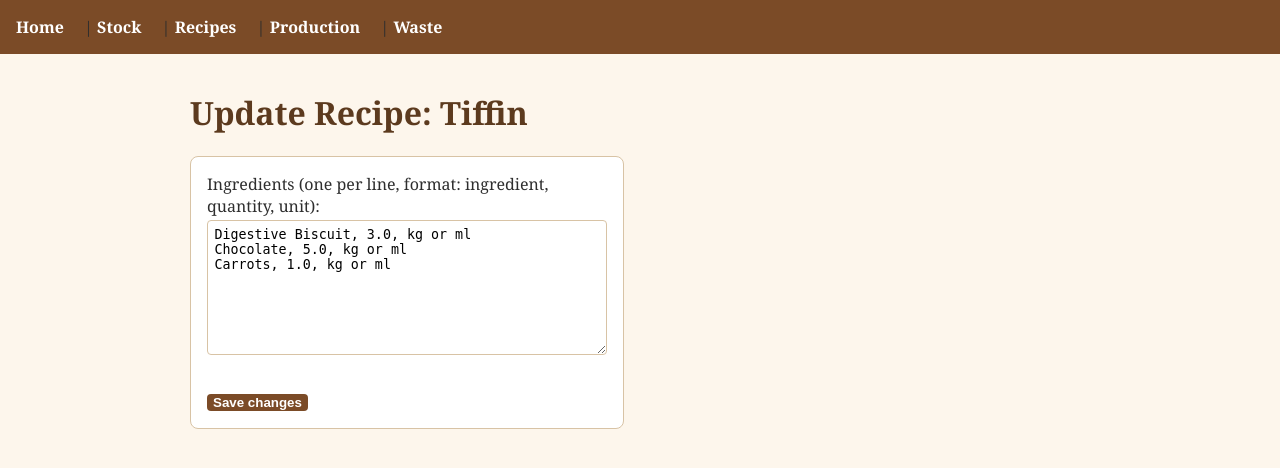
After one commit to TheoHill10/Smokehouse, a Flask app: page /recipes/Tiffin/update in a window 1280 px wide. The commit adds this page. Shown: the top 468 px of the page. Run offline with Flask 3, Linux system fonts and the light colour scheme.

Commit message:
Styling and adding improvement features

```diff
--- a/app.py
+++ b/app.py
@@ -1,9 +1,10 @@
 from flask import Flask, render_template, request, redirect
+import datetime
 from storage import load_stock, load_all_products, save_stock, log_change, load_waste_log, save_all_products
 from stock_logic import check_reorder_needed
 from production_input import get_recipe_allergen, calculate_invoice_update, calculate_production_update, calculate_recipe_updated
 from waste_input import calculate_waste_update, calcualte_waste_summary
-from utils import normalize, convert_to_base
+from utils import normalize, convert_to_base, recipe_to_text
 
 app = Flask(__name__)
 @app.route("/")
@@ -59,6 +60,9 @@ def waste_log():
     if request.method == "POST":
         try:
             product_name = normalize(request.form["product_name"])
+            products = load_all_products("data/recipes.json")
+            if product_name not in products:
+                raise KeyError
             quantity_made = float(request.form["quantity_made"])
             quantity_left = float(request.form["quantity_left"])
             raw_waste_log = load_stock("data/waste_log.json")
@@ -112,5 +116,32 @@ def recipe_details(name):
     allergens = get_recipe_allergen(current_recipe, allergens)
     return render_template("recipe_details.html", name=name, current_recipe=current_recipe, allergens=allergens)
 
+@app.route("/recipes/<name>/update", methods=["GET", "POST"])
+def update_recipes_page(name):
+    error = None
+    products = load_all_products("data/recipes.json")
+    product_object = products[name]
+    if request.method == "POST":
+        try:
+            ingredient_text = request.form["ingredient_text"]
+            recipe = {}
+            for line in ingredient_text.strip().split("\n"):
+                parts = line.split(",")
+                ingredient = normalize(parts[0])
+                raw_quantity = float(parts[1])
+                unit = parts[2].strip()
+                recipe[ingredient] = convert_to_base(raw_quantity, unit)
+            date = str(datetime.date.today())
+            product_object.update_recipe(recipe, date)
+            products[name] = product_object
+            save_all_products(products, "data/recipes.json")
+            log_change("Recipe added", f":Recipe updated: {name} recipe updated - {recipe}", "data/audit_log.json")
+            return redirect(f"/recipes/{name}")
+        except (IndexError, ValueError):
+            error = "Check your ingredient list is formatted as ingredient, quanity, unit. One per line"
+    current_recipe = product_object.recipe_history[-1].ingredients
+    prefill_text = recipe_to_text(current_recipe)
+    return render_template("update_recipes.html", name=name, prefill_text=prefill_text, error=error)
+
 if __name__ == "__main__":
     app.run(debug=True)
--- a/data/minimum_stock.json
+++ b/data/minimum_stock.json
@@ -8,5 +8,6 @@
     "Bananas": 0,
     "Sugar": 0,
     "Plain Flour": 0,
-    "Oil": 0
+    "Oil": 0,
+    "Carrot": 0
 }
--- a/data/recipes.json
+++ b/data/recipes.json
@@ -10,6 +10,15 @@
                     "Salt": 0.1
                 },
                 "date_created": "26-01-01"
+            },
+            {
+                "ingredients": {
+                    "Strong White Flour": 10.0,
+                    "Water": 0.003,
+                    "Yeast": 0.5,
+                    "Salt": 0.1
+                },
+                "date_created": "2026-10-05"
             }
         ]
     },
--- a/data/waste_log.json
+++ b/data/waste_log.json
@@ -34,5 +34,11 @@
         "quantity_made": 10.0,
         "quantity_left": 25.0,
         "date": "2026-09-30"
+    },
+    {
+        "product_name": "Rye",
+        "quantity_made": 30.0,
+        "quantity_left": 6.0,
+        "date": "2026-10-01"
     }
 ]
--- a/models.py
+++ b/models.py
@@ -76,3 +76,17 @@ class WasteEntry:
     @staticmethod
     def from_dict(data):
         return WasteEntry(data["product_name"], data["quantity_made"], data["quantity_left"], data["date"])
+
+
+class ProductionEntry:
+    def __init__(self, product_name, quantity_made, date):
+        self.product_name = product_name
+        self.quantity_made = quantity_made
+        self.date = date
+
+    def to_dict(self):
+        return {"product_name": self.product_name, "quantity_made": self.quantity_made, "date": self.date}
+
+    @staticmethod
+    def from_dict(data):
+        return ProductionEntry(data["product_name"], data["quantity_made"], data["date"])
--- /dev/null
+++ b/static/style.css
@@ -0,0 +1,124 @@
+:root{
+    --color-bg: #fdf6ec;
+    --color-primary: #7b4b27;
+    --color-primary-dark: #5c3a1e;
+    --colour-text: #2e2e2e;
+    --color-border: #d8c3a5;
+    --spacing: 1rem;
+}
+
+body {
+    font-family: Georgia, serif;
+    background-color: var(--color-bg);
+    color: var(--colour-text);
+    margin: 0;
+    padding: 0;
+}
+
+nav {
+    background-color: var(--color-primary);
+    padding: var(--spacing);
+}
+
+nav a {
+    color: white;
+    text-decoration: none;
+    margin-right: 1rem;
+    font-weight: bold;
+}
+
+nav a:hover {
+    text-decoration: underline;
+}
+
+.container{
+    max-width: 900px;
+    margin: 0 auto;
+    padding: var(--spacing);
+}
+
+h1, h2 {
+    color: var(--color-primary-dark)
+}
+
+table {
+    border-collapse: collapse;
+    width: 100%;
+    margin-bottom: var(--spacing);
+}
+
+th, td {
+    border: 1px solid var(--color-border);
+    padding: 0.5rem;
+    text-align: left;
+}
+
+th {
+    background-color: var(--color-primary);
+    color: white
+}
+
+form {
+    background-color: white;
+    border: 1px solid var(--color-border);
+    padding: var(--spacing);
+    border-radius: 8px;
+    max-width: 400px;
+    margin-bottom: var(--spacing);
+}
+
+label {
+    display: block;
+    margin-bottom: 0.5rem;
+}
+
+input, select, textarea {
+    width: 100%;
+    padding: 0.4rem;
+    margin-top: 0.2rem;
+    border: 1px solid var(--color-border);
+    border-radius: 4px;
+    box-sizing: border-box;
+}
+
+button {
+    background-color: var(--color-primary);
+    color: white;
+    border: none;
+    padding: 0.6rem, 1.2rem;
+    border-radius: 4px;
+    cursor: pointer;
+    font-weight: bold;
+}
+
+button:hover {
+    background-color: var(--color-primary-dark);
+}
+
+.error {
+    color: #a33;
+    background-color: #fbeaea;
+    border: 1px solid #a33;
+    padding: 0.5rem;
+    border-radius: 4px;
+}
+
+.recipe-card{
+    background-color: white;
+    border: 1px solid var(--color-border);
+    padding: var(--spacing);
+    border-radius: 8px;
+    margin-bottom: 0.75rem;
+}
+
+.recipe-card a{
+    display: block;
+    color: var(--color-primary-dark);
+    text-decoration: none;
+    font-weight: bold;
+}
+
+.recipe-card:hover {
+    background-color: var(--color-bg);
+    border-color: var(--color-primary);
+}
--- a/storage.py
+++ b/storage.py
@@ -1,6 +1,6 @@
 import json
 import datetime
-from models import Product, AuditEntry, WasteEntry
+from models import Product, AuditEntry, WasteEntry, ProductionEntry
 
 def save_stock(stock_levels, filepath):
     with open(filepath, "w") as file:
@@ -50,3 +50,8 @@ def load_waste_log(filepath):
     for entry_data in raw:
         entries.append(WasteEntry.from_dict(entry_data))
     return entries
+
+def load_production_log(filepath):
+    with open(filepath, "r") as file:
+        raw = json.load(file)
+    return [ProductionEntry.from_dict(d) for d in raw]
--- a/templates/base.html
+++ b/templates/base.html
@@ -1,11 +1,15 @@
 <!DOCTYPE html>
 <html>
-<head><title>Smokehouse Stock System</title></head>
+<head>
+    <title>Smokehouse Stock System</title>
+    <link rel="stylesheet" href="{{ url_for('static', filename='style.css') }}">
+</head>
 <body>
     <nav>
         <a href="/">Home</a> | <a href="/stock">Stock</a> | <a href="/recipes">Recipes</a> | <a href="/production">Production</a> | <a href="/waste">Waste</a>
     </nav>
-    <hr>
-    {% block content %}{% endblock %}
+    <div class="container">
+        {% block content %}{% endblock %}
+    </div>
 </body>
 </html>
--- a/templates/index.html
+++ b/templates/index.html
@@ -1,4 +1,4 @@
 {% extends "base.html" %}
 {% block content %}
-<h1> Welcome to the Smokehouse Stock System</h1>
+<h1>Smokehouse Stock System</h1>
 {% endblock %}
--- a/templates/production.html
+++ b/templates/production.html
@@ -2,7 +2,7 @@
 {% block content %}
 <h1>Log production</h1>
 {% if error %}
-<p style="color:red;">{{ error }}</p>
+<p class="error">{{ error }}</p>
 {% endif %}
 <form method="POST" action="/production">
     <label>Product:
--- a/templates/recipe_details.html
+++ b/templates/recipe_details.html
@@ -18,4 +18,5 @@
 <p>No allergens flagged.</p>
 {% endif %}
 
+<a href="/recipes/{{ name }}/update">Update this recipe</a>
 {% endblock %}
--- a/templates/recipes.html
+++ b/templates/recipes.html
@@ -2,7 +2,7 @@
 {% block content %}
 <h1>Recipes</h1>
 {% if error %}
-<p style="color:red;">{{ error }}</p>
+<p class="error">{{ error }}</p>
 {% endif %}
 <form method="GET" action="/recipes">
     <input type="text" name="search" placeholder="Search recipes..." value="{{ search }}">
@@ -12,12 +12,13 @@
 {% if recipes %}
 <ul>
     {% for name in recipes %}
-    <li><a href="/recipes/{{ name }}">{{ name }} </a></li>
+    <li class="recipe-card"><a href="/recipes/{{ name }}">{{ name }} </a></li>
     {% endfor %}
 </ul>
 {% else %}
 <p>No recipe exist yet</p>
 {% endif %}
+
 
 <h2>Add recipe</h2>
 <form method="POST" action="/recipes">
--- a/templates/stock.html
+++ b/templates/stock.html
@@ -2,12 +2,12 @@
 {% block content %}
 <h1>Current Stock</h1>
 {% if error %}
-<p style="color:red;">{{ error }}</p>
+<p class="error">{{ error }}</p>
 {% endif %}
 <table border="1">
     <tr><th>Ingredient</th><th>Quantity</th></tr>
     {% for ingredient, quantity in stock.items() %}
-    <tr><td>{{ ingredient }}</td><td>{{ quantity }}</td></tr>
+    <tr><td>{{ ingredient }}</td><td>{{ quantity | round(2) }}</td></tr>
     {% endfor %}
 </table>
 
@@ -15,7 +15,7 @@
 {% if  reorder %}
 <ul>
     {% for ingredient, shortfall in reorder.items() %}
-    <li>{{ ingredient }} is below minimum by {{ shortfall }}</li>
+    <li>{{ ingredient }} is below minimum by {{ shortfall | round(2) }}</li>
     {% endfor %}
 </ul>
 {% else %}
--- /dev/null
+++ b/templates/update_recipes.html
@@ -0,0 +1,11 @@
+{% extends "base.html" %}
+{% block content %}
+<h1>Update Recipe: {{ name }}</h1>
+{% if error %}<p class="error">{{ error }}</p>{% endif %}
+<form method="POST" action"/recipes/{{ name }}/update">
+    <label>Ingredients (one per line, format: ingredient, quantity, unit):<br>
+        <textarea name="ingredient_text" rows="8" cols="40" required>{{ prefill_text }}</textarea>
+    </label><br>
+    <button type="submit">Save changes</button>
+</form>
+{% endblock %}
--- a/templates/waste.html
+++ b/templates/waste.html
@@ -3,7 +3,7 @@
 
 <h1>Log waste</h1>
 {% if error %}
-<p style="color:red;">{{ error }}</p>
+<p class="error">{{ error }}</p>
 {% endif %}
 <form method="POST" action="/waste">
     <label>Product: <input type="text" name="product_name" required></label><br>
--- a/utils.py
+++ b/utils.py
@@ -17,3 +17,9 @@ def find_allergens(ingredient_name, allergen_keywords):
                 found.append(allergen)
                 break
     return found
+
+def recipe_to_text(recipe):
+    lines = []
+    for ingredient, quantity in recipe.items():
+        lines.append(f"{ingredient}, {quantity}, kg or ml")
+    return "\n".join(lines)
```
Also changed, not shown: data/audit_log.json (+15 -0 lines), production_input.py (+8 -1 lines), waste_input.py (+11 -0 lines).
